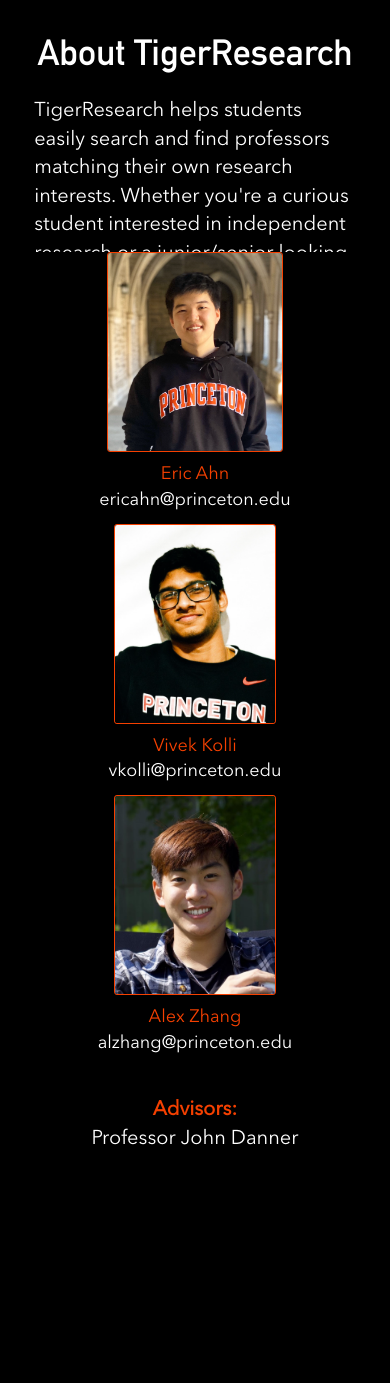
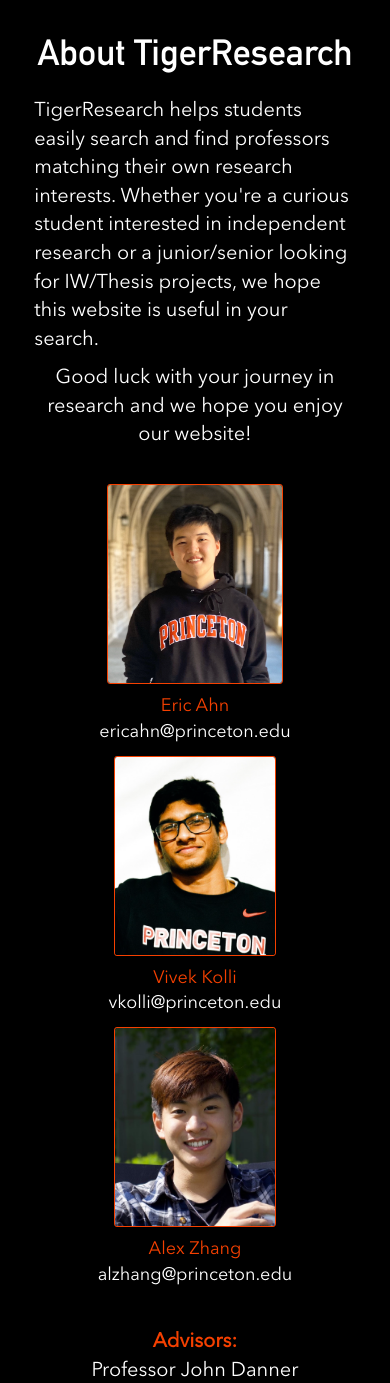
Before and after one commit to alexzhang13/TigerResearch, a Flask app: page /about in a window 390 px wide. Shown: the part 166-1549 px from the top of the page. Before the commit the page ends 1311 px from the top, so only its background shows below. Run offline with Flask 2, Linux system fonts and the light colour scheme; some libraries are stand-ins or nearby versions; some web fonts are replaced.

Commit message:
about page on mobile

```diff
--- a/app/templates/about.html
+++ b/app/templates/about.html
@@ -8,7 +8,7 @@
 
 <body>
     <div class="container" style="width:85%">
-        <div class="row" style="height:30vh;">
+        <div class="row" style="height:40%;">
             <div class="col-md-12 text-center align-middle" id="header-content">
                 <br>
                 <h1 style="color: white;">
```
